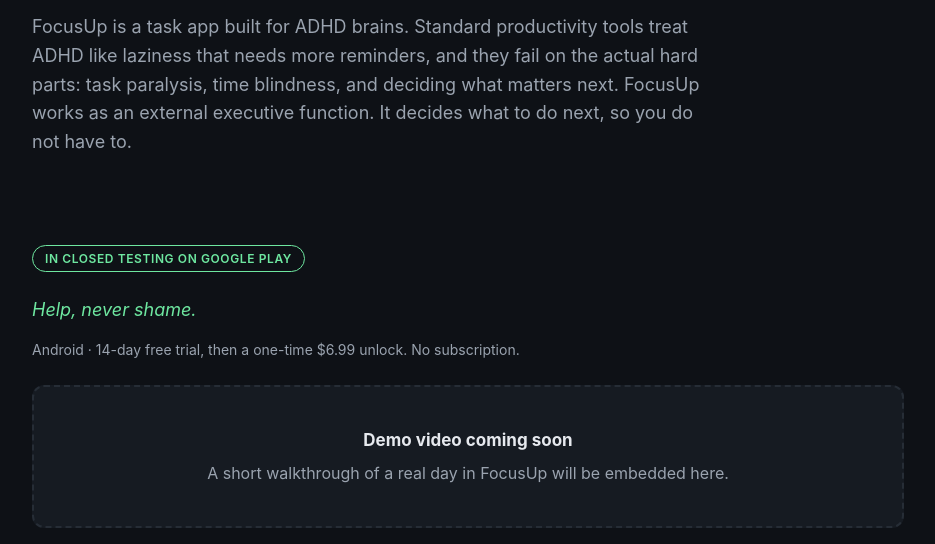
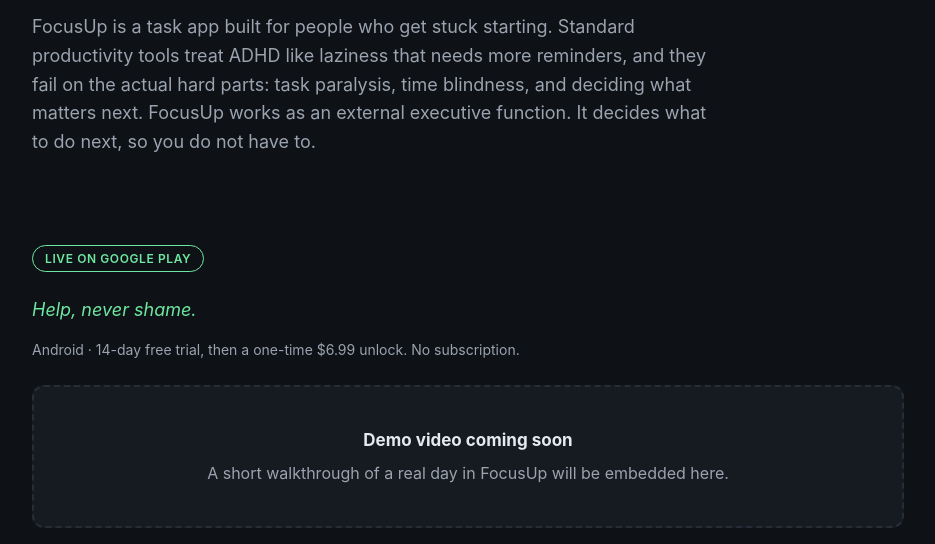
Before and after one commit to GrumpyDadPool/scryware.io, a plain HTML site: page app-focusup.html in a window 1280 px wide. Shown: the part 256-800 px from the top of the page, without its empty margins (172-1107 px from the left). Drawn offline with Linux system fonts and the light colour scheme.

Commit message:
Align docs with current project status (2026-11-15 audit)

```diff
--- a/app-focusup.html
+++ b/app-focusup.html
@@ -4,7 +4,7 @@
 <meta charset="UTF-8">
 <meta name="viewport" content="width=device-width, initial-scale=1.0">
 <title>FocusUp | Scryware</title>
-<meta name="description" content="FocusUp is an external executive function for ADHD: one task at a time, adaptive nudges, and on-device AI help from Scryware Brain. In closed testing on Google Play.">
+<meta name="description" content="FocusUp decides what to do next: one task at a time, adaptive nudges, and on-device AI help from Scryware Brain. Live on Google Play.">
 <link rel="stylesheet" href="styles.css">
 <link rel="icon" href="scryware-logo.png" type="image/png">
 <style>
@@ -36,12 +36,12 @@
   <div class="page-hero">
     <div class="kicker">Android app</div>
     <h1>FocusUp</h1>
-    <p>FocusUp is a task app built for ADHD brains. Standard productivity tools treat ADHD like laziness that needs more reminders, and they fail on the actual hard parts: task paralysis, time blindness, and deciding what matters next. FocusUp works as an external executive function. It decides what to do next, so you do not have to.</p>
+    <p>FocusUp is a task app built for people who get stuck starting. Standard productivity tools treat ADHD like laziness that needs more reminders, and they fail on the actual hard parts: task paralysis, time blindness, and deciding what matters next. FocusUp works as an external executive function. It decides what to do next, so you do not have to.</p>
   </div>
 
   <section class="block">
     <div class="app-detail">
-      <div class="app-head"><span class="badge">In closed testing on Google Play</span></div>
+      <div class="app-head"><span class="badge">Live on Google Play</span></div>
       <p class="app-belief">Help, never shame.</p>
       <p class="price-note">Android · 14-day free trial, then a one-time $6.99 unlock. No subscription.</p>
       <div class="media-placeholder"><strong>Demo video coming soon</strong>A short walkthrough of a real day in FocusUp will be embedded here.</div>
@@ -70,7 +70,7 @@
 
     <div class="app-detail">
       <h2>How to get it</h2>
-      <p class="app-why">FocusUp is in closed testing on Google Play. Join the Scryware Testers group first, then opt in below and install it from the Play Store. Testing only counts while the app stays installed, so keep it on your phone. If you want the Brain-powered features, install Scryware Brain as well and open it once so it finishes setting up.</p>
+      <p class="app-why">FocusUp is live on Google Play at version 1.4.0. A newer build, 1.7.1, is in closed testing. Join the Scryware Testers group first, then opt in below and install the test build from the Play Store. Testing only counts while the app stays installed, so keep it on your phone. If you want the Brain-powered features, install Scryware Brain as well and open it once so it finishes setting up.</p>
       <p class="section-link"><a class="more-link" href="https://play.google.com/apps/testing/com.scryware.focus">Opt in to the FocusUp test &rarr;</a></p>
       <p class="section-link"><a class="more-link" href="testers.html">How testing works &rarr;</a></p>
     </div>
```
